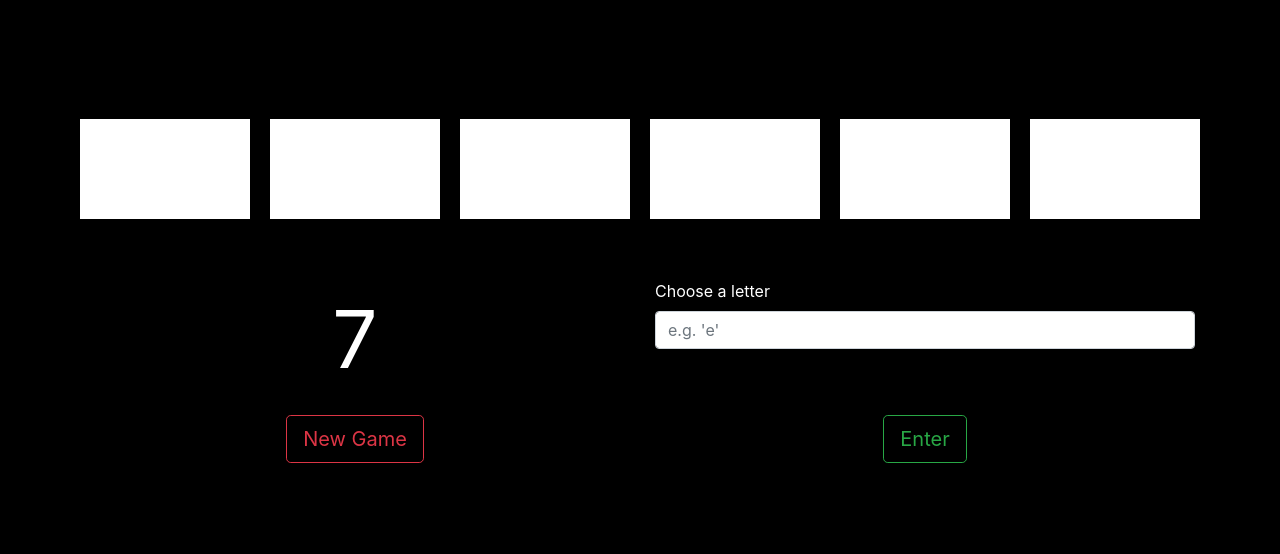
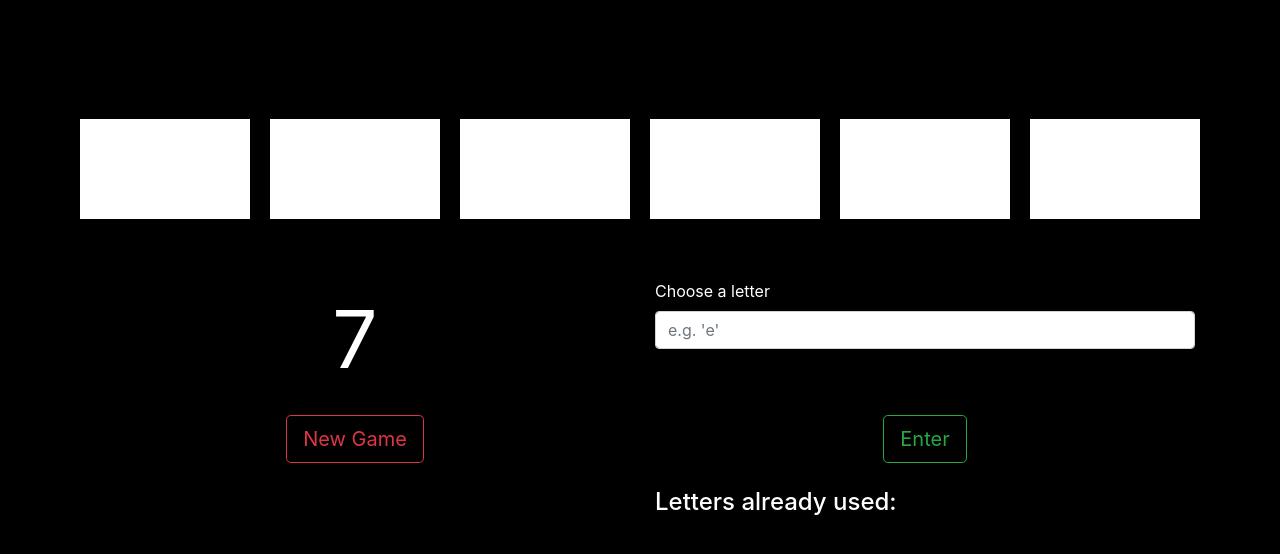
Before and after one commit to chainyo/word_finder, a plain HTML site: page index.html in a window 1280 px wide. Shown: the part 172-726 px from the top of the page. Drawn offline with nearby package versions, Linux system fonts and the light colour scheme.

Commit message:
add console and used letters divs

```diff
--- a/index.html
+++ b/index.html
@@ -53,7 +53,16 @@
                     <button type='button' class='btn btn-outline-success btn-lg' id='EnterAnswerBtn'>Enter</button>
                 </div>
             </div>
-
+            <!--Console and used letters-->
+            <div class='row'>
+                <div class='col-6'>
+                    <ul class='list-group' id='console'></ul>
+                </div>
+                <div class='col-6'>
+                    <h4>Letters already used:</h4>
+                    <p class='text-center' id='usedLetters'></p>
+                </div>
+            </div>
         </div>
     </body>
     <script src="https://cdn.jsdelivr.net/npm/bootstrap@5.0.0-beta1/dist/js/bootstrap.bundle.min.js" integrity="sha384-ygbV9kiqUc6oa4msXn9868pTtWMgiQaeYH7/t7LECLbyPA2x65Kgf80OJFdroafW" crossorigin="anonymous"></script>
```
